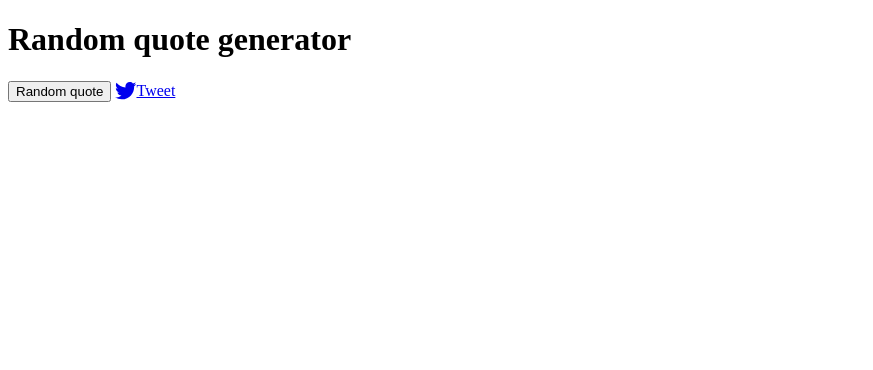
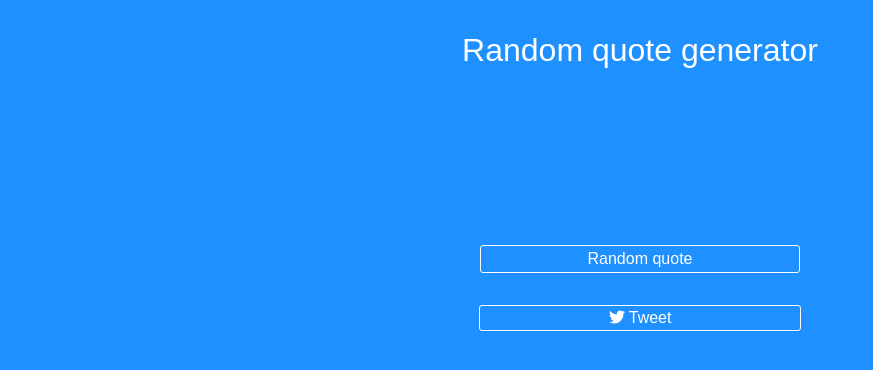
Before and after one commit to grande-tomasz/random-quote, a plain HTML site: page index.html in a window 1280 px wide. Shown: the whole page, without its empty margins (0-873 px from the left). Drawn offline with nearby package versions, Linux system fonts and the light colour scheme; no server answers.

Commit message:
Add styles to site

```diff
--- a/index.html
+++ b/index.html
@@ -5,6 +5,7 @@
     <meta name="viewport" content="width=device-width, initial-scale=1.0">
     <meta http-equiv="X-UA-Compatible" content="ie=edge">
     <title>Random Quote</title>
+    <link rel="stylesheet" href="style.css">
     <script defer src="https://use.fontawesome.com/releases/v5.0.2/js/all.js"></script>
   </head>
   <body>
@@ -18,7 +19,7 @@
       </div>
       <div>
         <button class="trigger">Random quote</button>
-        <a href="#" target="_blank" class="tweet"><i class="fab fa-lg fa-twitter"></i>Tweet</a>
+        <a href="#" target="_blank" class="tweet"><i class="fab fa-twitter"></i> Tweet</a>
       </div>
     </main>
     <script
--- /dev/null
+++ b/style.css
@@ -0,0 +1,54 @@
+body,
+h1,
+h2,
+h3 {
+  margin: 0;
+  padding: 0;
+  font-weight: normal;
+}
+
+body {
+  background-color: dodgerblue;
+  font-family: Arial, Helvetica, sans-serif;
+  color: white;
+}
+
+main,
+main div {
+  display: flex;
+  flex-direction: column;
+  justify-content: center;
+  align-items: center;
+}
+
+header,
+.box {
+  margin: 2rem;
+}
+
+.quote,
+.author,
+.trigger,
+.tweet {
+  margin: 1rem;
+}
+
+button,
+a {
+  border: 1px solid white;
+  border-radius: 3px;
+  line-height: 1.5rem;
+  color: white;
+  width: 20rem;
+  cursor: pointer;
+}
+
+button {
+  background-color: transparent;
+  font-size: 1rem;
+}
+
+a {
+  text-decoration: none;
+  text-align: center;
+}
```
